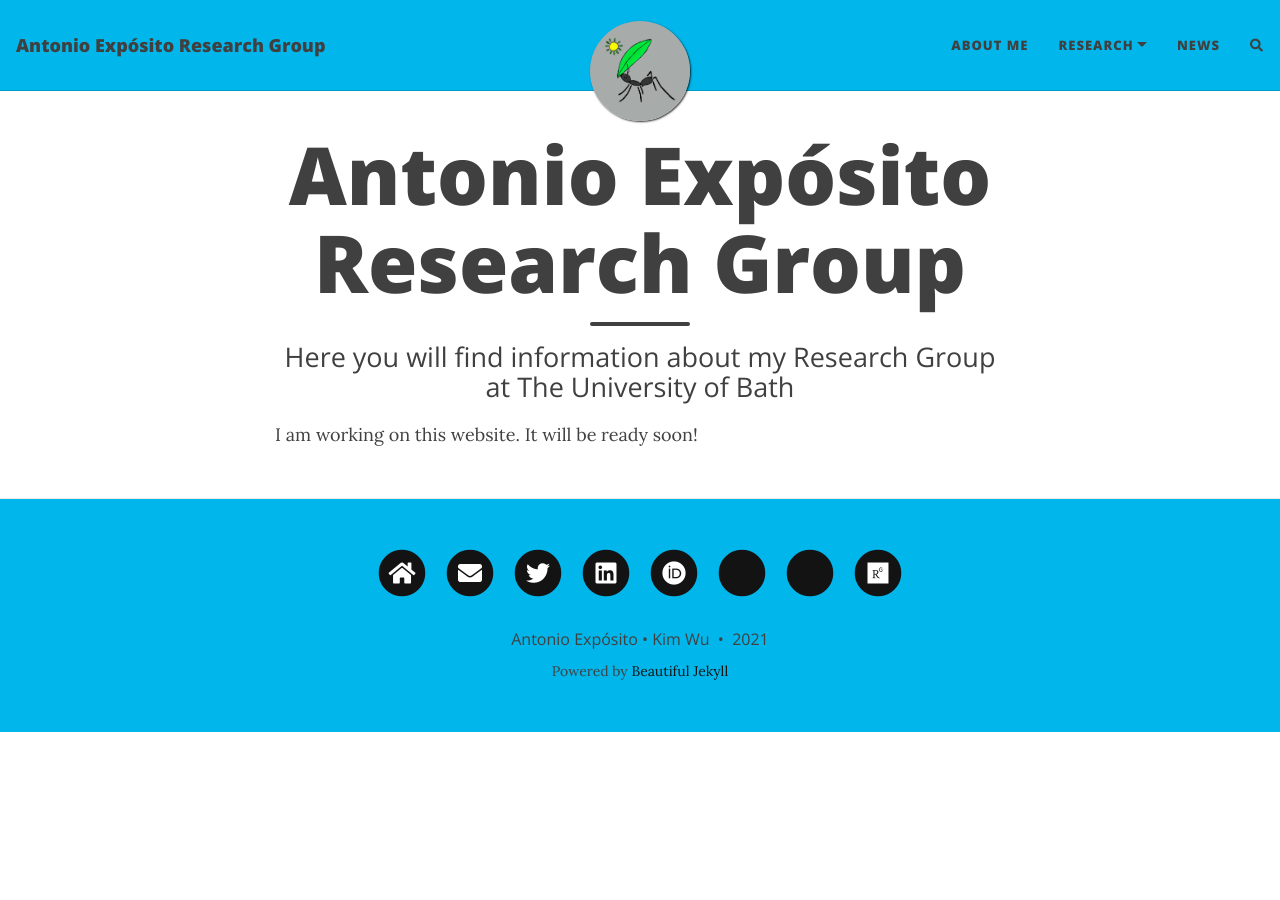
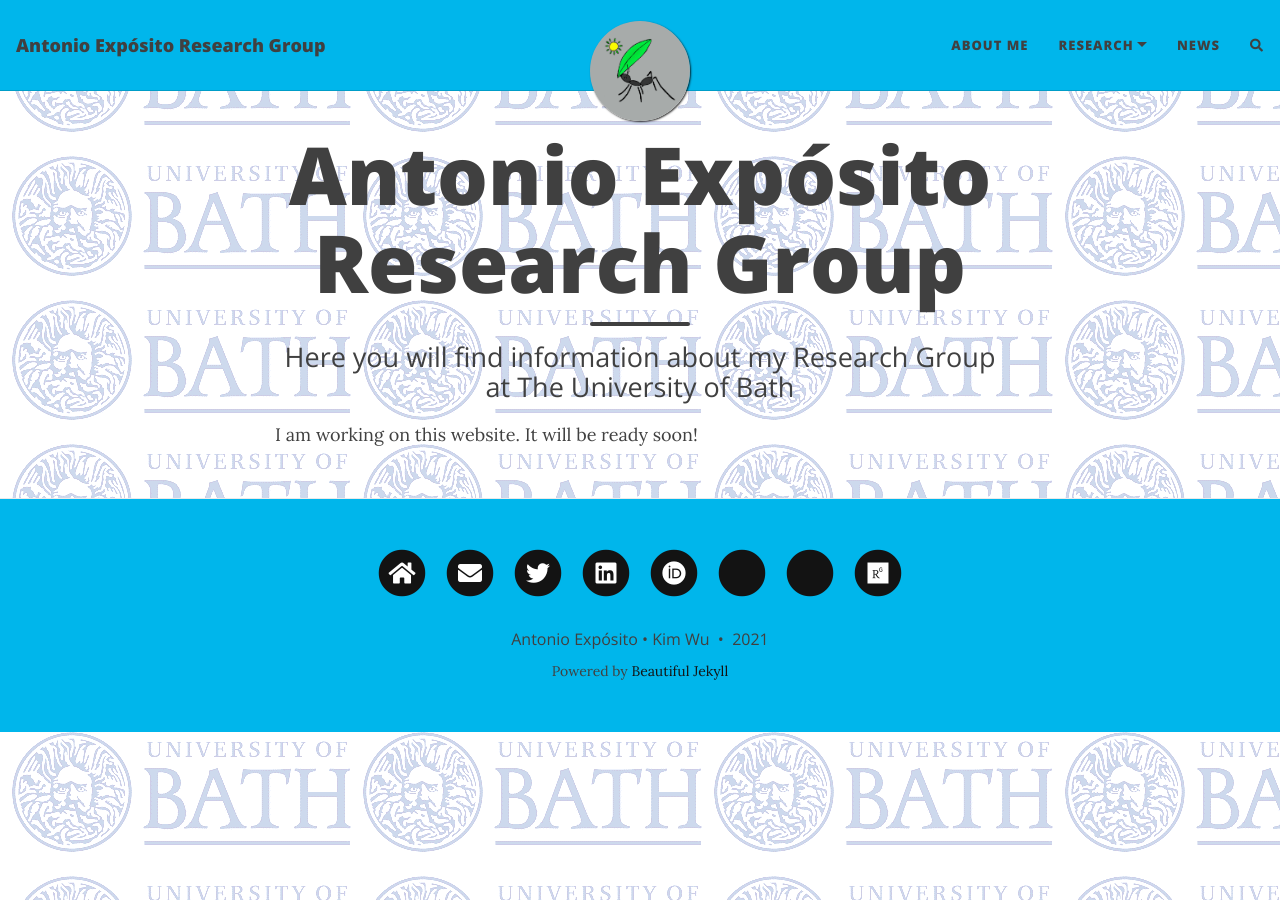
Before and after one commit to AntonioJExposito/AntonioJExposito.github.io, a Jekyll site: the page built from index.html, in a window 1280 px wide. Built offline with Jekyll 4.4.1, drawn with Linux system fonts in a browser that asks for light colours; nearby versions of some CDN libraries; the list of posts is cut into pages by our own code; comment, search, counter and statistics services are not loaded; a style sheet for code colours, icons or effects is not loaded.

Commit message:
Update _config.yml

```diff
--- a/_config.yml
+++ b/_config.yml
@@ -120,7 +120,7 @@ footer-link-col: "#131313"
 
 #navbar-img: "/assets/img/bgimage.png"
 #footer-img: "/assets/img/bgimage.png"
-#page-img: "/assets/img/bgimage.png"
+page-img: "assets/img/Picture1.png"
 
 # Suggest a colour for mobile browsers to use as the browser's theme. This is only supported by a few mobile browsers.
 mobile-theme-col: "#0085A1"
```
